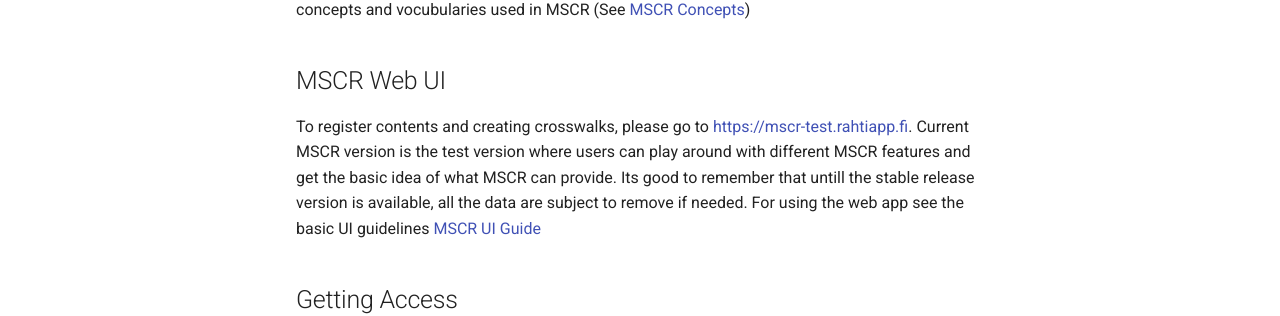
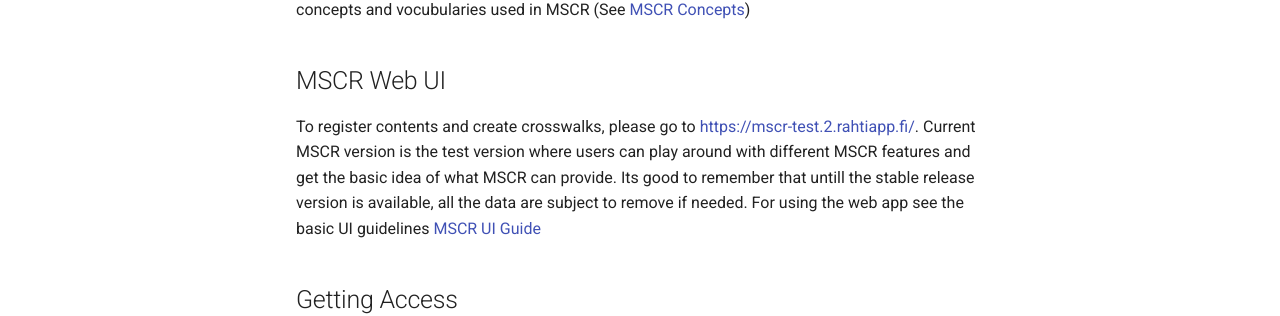
Before and after one commit to CSCfi/mscr-docs, an MkDocs documentation site: the page built from docs/index.md, in a window 1280 px wide and 1247 px high. Shown: the part 787-1103 px from the top of the window. Built offline with MkDocs 1.6.1 and Material for MkDocs 9.7.7, drawn with Linux system fonts in a browser that asks for light colours.

Commit message:
Old MSCR url fix

```diff
--- a/docs/index.md
+++ b/docs/index.md
@@ -12,7 +12,7 @@ MSCR allows registered users and communities to create, register and version sch
 Before diving into using Metadata Schema and Crosswalk Registry, it will be helpful the basic concepts and vocubularies used in MSCR (See [MSCR Concepts](mscr/functional-overview.md))
 
 ## MSCR Web UI
-To register contents and creating crosswalks, please go to [https://mscr-test.rahtiapp.fi](https://mscr-test.rahtiapp.fi). Current MSCR version is the test version where users can play around with different MSCR features and get the basic idea of what MSCR can provide. Its good to remember that untill the stable release version is available, all the data are subject to remove if needed. For using the web app see the basic UI guidelines [MSCR UI Guide](mscr/ui-guide.md)
+To register contents and create crosswalks, please go to [https://mscr-test.2.rahtiapp.fi/](https://mscr-test.rahtiapp.fi). Current MSCR version is the test version where users can play around with different MSCR features and get the basic idea of what MSCR can provide. Its good to remember that untill the stable release version is available, all the data are subject to remove if needed. For using the web app see the basic UI guidelines [MSCR UI Guide](mscr/ui-guide.md)
 
 ## Getting Access
 
```
